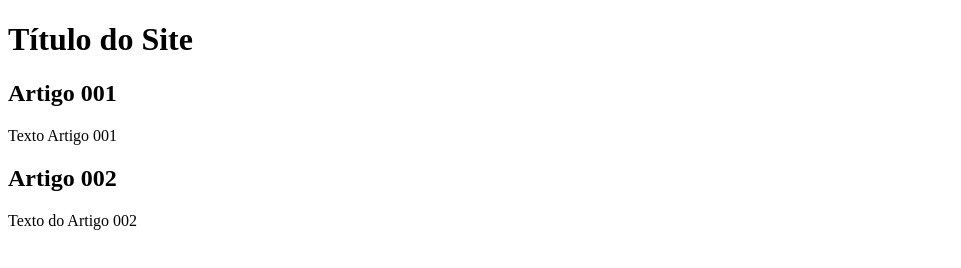
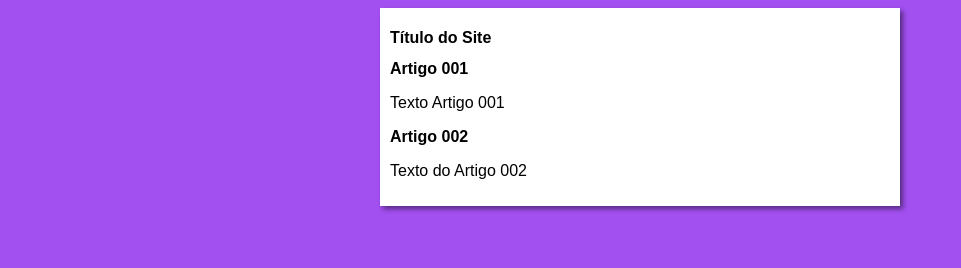
Before and after one commit to moisesgsantos/projeto-site, a plain HTML site: page index.html in a window 1280 px wide. Shown: the whole page, without its empty margins (0-961 px from the left). Drawn offline with Linux system fonts and the light colour scheme.

Commit message:
iniciei o design

```diff
--- /dev/null
+++ b/estilos/style.css
@@ -0,0 +1,16 @@
+*{
+    font-family: Arial, Helvetica, sans-serif;
+    font-size: 16px;
+}
+
+body {
+    background-color: rgb(162, 80, 240);
+}
+
+main {
+    background-color: white;
+    width: 500px;
+    margin: auto;
+    padding: 10px;
+    box-shadow: 3px 3px 5px rgba(0, 0, 0, 0.473);
+}
--- a/index.html
+++ b/index.html
@@ -4,6 +4,7 @@
     <meta charset="UTF-8">
     <meta name="viewport" content="width=device-width, initial-scale=1.0">
     <title>Título do Site</title>
+    <link rel="stylesheet" href="estilos/style.css">
 </head>
 <body>
     <main>
```
